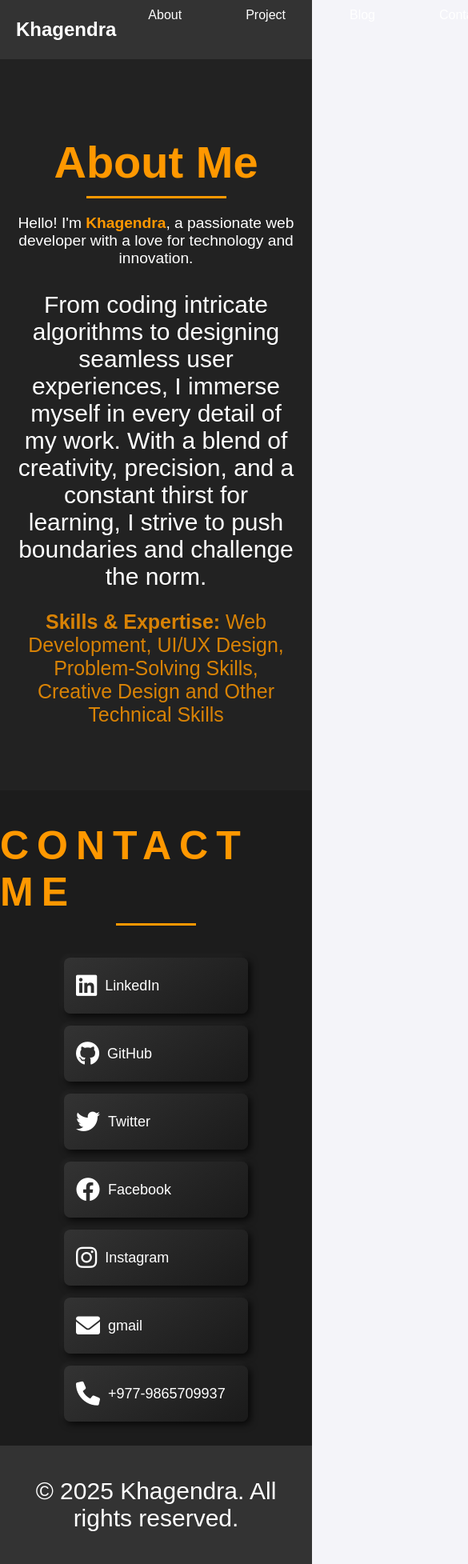
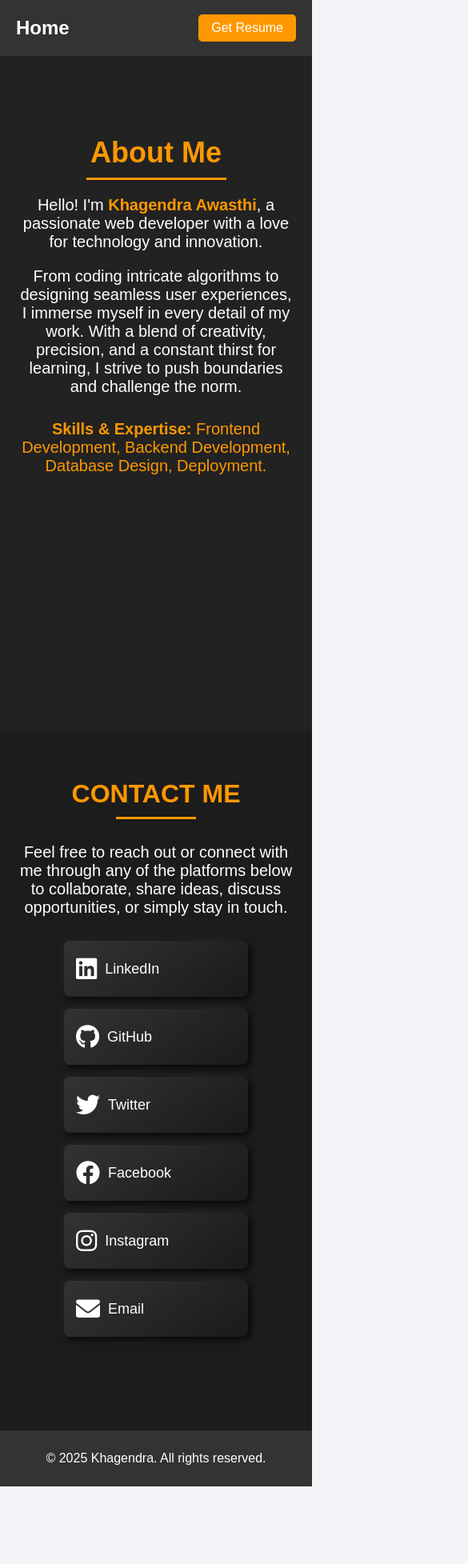
Before and after one commit to khagendra62/myWebsite, a plain HTML site: page index.html in a window 390 px wide. Shown: the top 1955 px of the page at 80% size, 585 px wide, since content can reach past the window. After the commit the page ends 1858 px from the top, so only its background shows below. Drawn offline with Linux system fonts and the light colour scheme.

Commit message:
visual improvements

```diff
--- a/index.html
+++ b/index.html
@@ -3,7 +3,7 @@
   <head>
     <meta charset="UTF-8" />
     <meta name="viewport" content="width=device-width, initial-scale=1.0" />
-    <title>Khagendra's Portfolio</title>
+    <title>Khagendra Awasthi</title>
     <link rel="stylesheet" href="style.css" />
     <link
       href="https://cdnjs.cloudflare.com/ajax/libs/font-awesome/6.0.0-beta3/css/all.min.css"
@@ -13,51 +13,46 @@
 
   <body>
     <nav class="navbar">
-      <div class="logo"><a href="index.html">Khagendra</a></div>
+      <div class="logo"><a href="index.html">Home</a></div>
       <ul class="nav-links">
-        <li><a href="#about">About</a></li>
-        <li><a href="#project">Project</a></li>
-        <li><a href="#blog">Blog</a></li>
-        <li><a href="#contact">Contact</a></li>
-        <li>
-          <a href="Assets/resume.pdf" download="Khagendra_Resume.pdf"
-            >Download My resume</a
-          >
-        </li>
+        <li><span onclick="goToSection('about')">About</span></li>
+        <li><span onclick="goToSection('projects')">Projects</span></li>
+        <li><span onclick="goToSection('contact')">Contact</span></li>
       </ul>
       <div class="nav-buttons">
-        <button class="btn signup" onclick="popup('register-popup')">
-          Sign-up
-        </button>
-        <button class="btn login" onclick="popup('login-popup')">Login</button>
+        <button class="btn" onclick="getResume()">Get Resume</button>
       </div>
     </nav>
 
     <!-- ABOUT ME  -->
-    <section id="about" class="about-me">
-      <div class="container">
+    <section id="about" class="about-me container">
       <div class="about-content">
         <h1>About Me</h1>
         <p class="intro">
-            Hello! I'm <span class="name">Khagendra</span>, a passionate web
-            developer with a love for technology and innovation.
+          Hello! I'm <span class="name">Khagendra Awasthi</span>, a passionate
+          web developer with a love for technology and innovation.
         </p>
         <p class="details">
           From coding intricate algorithms to designing seamless user
-            experiences, I immerse myself in every detail of my work. With a
-            blend of creativity, precision, and a constant thirst for learning,
-            I strive to push boundaries and challenge the norm.
+          experiences, I immerse myself in every detail of my work. With a blend
+          of creativity, precision, and a constant thirst for learning, I strive
+          to push boundaries and challenge the norm.
         </p>
         <p class="skills">
-            <strong>Skills & Expertise:</strong> Web Development, UI/UX Design,
-            Problem-Solving Skills, Creative Design and Other Technical Skills
+          <strong>Skills & Expertise:</strong> Frontend Development, Backend
+          Development, Database Design, Deployment.
         </p>
-        </div>
       </div>
     </section>
 
-    <section id="contact" class="contact-section">
+    <section id="contact" class="contact-section container">
+      <div class="contact-content">
         <h2>Contact Me</h2>
+        <p class="contact-text">
+          Feel free to reach out or connect with me through any of the platforms
+          below to collaborate, share ideas, discuss opportunities, or simply
+          stay in touch.
+        </p>
         <div class="contact-links">
           <a
             href="https://www.linkedin.com/in/khagendra-awasthi-a55359317/"
@@ -99,12 +94,9 @@
             <label class="instagram">Instagram</label>
           </a>
           <a href="mailto:khagendaawasthi47@gmail.com" class="contact-link">
-          <i class="fas fa-envelope"></i> <label class="Gmail">gmail</label>
+            <i class="fas fa-envelope"></i> <label class="Email">Email</label>
           </a>
-        <a href="tel:+9779865709937" class="contact-link">
-          <i class="fas fa-phone"></i>
-          <label class="phone">+977-9865709937</label>
-        </a>
+        </div>
       </div>
     </section>
 
@@ -113,5 +105,7 @@
         <p>&copy; 2025 Khagendra. All rights reserved.</p>
       </div>
     </footer>
+
+    <script src="./script.js"></script>
   </body>
 </html>
--- a/script.js
+++ b/script.js
@@ -0,0 +1,8 @@
+function getResume() {
+  window.location.href = "./Assets/resume.pdf";
+}
+
+function goToSection(sectionId) {
+  const element = document.getElementById(sectionId);
+  element.scrollIntoView({ behavior: "smooth" });
+}
--- a/style.css
+++ b/style.css
@@ -12,18 +12,14 @@ body {
   position: sticky;
   top: 0px;
   display: flex;
-  /* flex-direction: row; */
   justify-content: space-between;
   align-items: center;
   padding: 10px 20px;
   background-color: #333;
   color: #fff;
+  height: 50px;
   z-index: 1000;
 }
-
-/* .navbar:hover{
-  opacity: 0%;
-} */
 
 .logo a {
   font-size: 24px;
@@ -46,14 +42,15 @@ body {
   padding: 10;
 }
 
-.nav-links a {
+.nav-links span {
   text-decoration: none;
   color: #fff;
   font-size: 16px;
   transition: color 0.3s ease;
+  cursor: pointer;
 }
 
-.nav-links a:hover {
+.nav-links span:hover {
   color: #ff9800;
 }
 
@@ -70,106 +67,20 @@ body {
   font-size: 16px;
   cursor: pointer;
   transition: transform 0.3s ease, background-color 0.3s ease;
-}
-
-.signup {
   background-color: #ff9800;
   color: #fff;
 }
 
-.signup:hover {
+.btn:hover {
   background-color: #fff;
   color: #ff9800;
   transform: scale(1.1);
 }
 
-.login {
-  background-color: transparent;
-  border: 2px solid #fff;
-  color: #fff;
-}
-
-.login:hover {
-  background-color: #fff;
-  color: #333;
-  transform: scale(1.1);
-}
-
-/* Popup Styles */
-.popup-container {
-  position: fixed;
-  top: 0;
-  left: 0;
-  width: 100%;
-  height: 100%;
-  background-color: rgba(0, 0, 0, 0.5);
-  display: none;
-  justify-content: center;
-  align-items: center;
-  z-index: 1000;
-}
-
-.popup {
-  background-color: #fff;
-  padding: 20px;
-  border-radius: 10px;
-  box-shadow: 0 0 10px rgba(0, 0, 0, 0.3);
-  width: 300px;
-}
-
-.popup h2 {
-  display: flex;
-  justify-content: space-between;
-  align-items: center;
-  margin-bottom: 20px;
-  color: #333;
-}
-
-.popup button.resetBtn {
-  width: 30px;
-}
-
-.popup input {
-  width: 90%;
-  padding: 10px;
-  margin: 10px 0;
-  border: 1px solid #ccc;
-  border-radius: 5px;
-}
-
-.popup button {
-  width: 100%;
-  padding: 10px;
-  background-color: #333;
-  color: #fff;
-  border: none;
-  border-radius: 5px;
-  cursor: pointer;
-  transition: transform 0.3s ease, background-color 0.3s ease;
-}
-
-.popup button:hover {
-  background-color: #ff9800;
-  transform: scale(1.05);
-}
-
-.register {
-  background-color: #f9f9f9;
-}
-
-/*  hero section */
-
-/* .heroPic{
-  width: 100vw;
-  height: 100vh;
-  margin: 0px;
-}  */
-
 /* About me   */
 
 /* About Me Section Styling */
 .about-me {
-  /* position: relative;  */
   background-color: #222;
   color: #fff;
   padding: 50px 0;
@@ -178,21 +89,24 @@ body {
   transition: all 0.3s ease-in-out;
 }
 
-/* Container for centered content */
+/* Container for all sections */
 .container {
+  min-height: calc(100vh - 70px);
+  padding: 70px 20px 0 20px;
+}
+
+.about-content {
+  margin: 0 auto;
   max-width: 1200px;
-  margin: 0 auto;
-  padding: 0 20px;
 }
 
 /* Styling for the heading */
 .about-content h1 {
-  font-size: 3.5em;
+  font-size: 56px;
   font-weight: 700;
   color: #ff9800;
   margin-bottom: 20px;
-  /* position: relative; */
-  animation: fadeIn 2s ease-in-out;
+  animation: fadeIn 0.75s ease-in-out;
 }
 
 .about-content h1::after {
@@ -212,11 +126,11 @@ body {
 
 /* Styling for the introduction paragraph */
 .intro {
-  font-size: 1.2em;
+  font-size: 20px;
   margin: 20px 0;
   opacity: 0;
-  animation: fadeIn 2.5s ease-in-out forwards;
-  animation-delay: 0.51s;
+  animation: fadeIn 0.75s ease-in-out forwards;
+  animation-delay: 0.25s;
 }
 
 .name {
@@ -226,11 +140,11 @@ body {
 
 /* Details paragraph */
 .details {
-  font-size: 30px;
+  font-size: 26px;
   margin-bottom: 30px;
   opacity: 0;
-  animation: fadeIn 3s ease-in-out forwards;
-  animation-delay: 2s;
+  animation: fadeIn 0.5s ease-in-out forwards;
+  animation-delay: 0.5s;
 }
 
 /* Skills section */
@@ -239,8 +153,8 @@ body {
   font-weight: 500;
   color: #ff9800;
   opacity: 0;
-  animation: fadeIn 3.5s ease-in-out forwards;
-  animation-delay: 2.5s;
+  animation: fadeIn 0.5s ease-in-out forwards;
+  animation-delay: 0.5s;
 }
 
 /* Hover effect for details */
@@ -262,28 +176,26 @@ body {
 
 /* CONTACT */
 .contact-section {
-  margin: 0;
-  padding: 0;
   background-color: #1c1c1c; /* Darker black shade */
   color: #fff;
-  display: flex;
-  flex-direction: column;
-  align-items: center;
-  justify-content: center;
-  padding-top: 30px;
-  padding-bottom: 30px;
   overflow: hidden;
+  padding-top: 100px;
+}
+
+.contact-content {
+  margin: 0 auto;
+  max-width: 1200px;
 }
 
 /* Heading Style */
 .contact-section h2 {
   font-size: 50px;
+  text-align: center;
   margin-top: 10px;
   margin-bottom: 30px;
   text-transform: uppercase;
-  letter-spacing: 10px;
+  letter-spacing: 8px;
   color: #ff9800;
-  animation: fadeIn 1s ease-in-out;
   position: relative;
 }
 
@@ -294,7 +206,12 @@ body {
   height: 3px;
   background-color: #ff9800;
   margin: 10px auto;
-  animation: slideIn 1.5s ease-in-out;
+}
+
+.contact-text {
+  font-size: 24px;
+  margin-bottom: 30px;
+  text-align: center;
 }
 
 /* Links Container */
@@ -374,5 +291,42 @@ body {
 }
 
 .copyright {
-  font-size: 30px;
+  font-size: 16px;
 }
+
+/* Styles for mobile screen */
+@media screen and (max-width: 767px) {
+  .nav-links {
+    display: none;
+  }
+
+  .about-content {
+    padding-bottom: 10px;
+  }
+
+  .about-content h1 {
+    font-size: 36px;
+  }
+
+  .details {
+    font-size: 20px;
+  }
+
+  .skills {
+    font-size: 20px;
+  }
+
+  .contact-section {
+    padding-top: 50px;
+    padding-bottom: 50px;
+  }
+
+  .contact-section h2 {
+    font-size: 32px;
+    letter-spacing: normal;
+  }
+
+  .contact-text {
+    font-size: 20px;
+  }
+}
```
Lines whose indentation alone changed are shown as unchanged.
